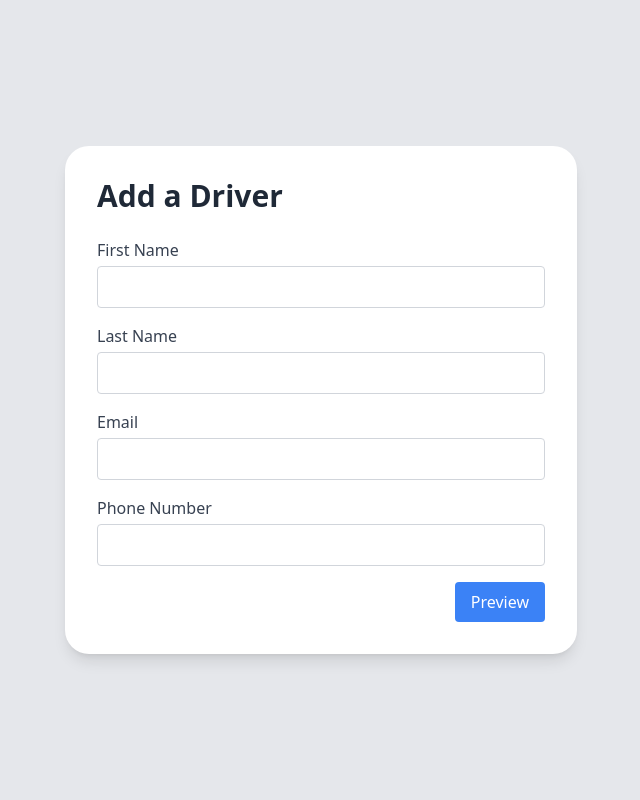
After one commit to Jonathancassara/RentalCar_WebApp, a Django app: template RentalCar/Frontend/templates/drivers.html in a window 1280 px wide. The commit adds this page. Shown: the whole page, without its empty margins (319-959 px from the left). Run offline with Django 5.2, Linux system fonts and the light colour scheme; the template is opened without the code that fills it, so the values that code supplies are empty.

Commit message:
create views
create page add  drivers ,  list drivers
style.css update

```diff
--- a/RentalCar/Frontend/static/css/style.css
+++ b/RentalCar/Frontend/static/css/style.css
@@ -152,7 +152,7 @@ html,
   -moz-tab-size: 4;
   /* 3 */
   -o-tab-size: 4;
-  tab-size: 4;
+     tab-size: 4;
   /* 3 */
   font-family: ui-sans-serif, system-ui, sans-serif, "Apple Color Emoji", "Segoe UI Emoji", "Segoe UI Symbol", "Noto Color Emoji";
   /* 4 */
@@ -197,7 +197,7 @@ Add the correct text decoration in Chrome, Edge, and Safari.
 
 abbr:where([title]) {
   -webkit-text-decoration: underline dotted;
-  text-decoration: underline dotted;
+          text-decoration: underline dotted;
 }
 
 /*
@@ -554,20 +554,96 @@ video {
   display: none;
 }
 
+.visible {
+  visibility: visible;
+}
+
+.collapse {
+  visibility: collapse;
+}
+
 .static {
   position: static;
+}
+
+.fixed {
+  position: fixed;
+}
+
+.relative {
+  position: relative;
+}
+
+.inset-0 {
+  inset: 0px;
+}
+
+.mb-4 {
+  margin-bottom: 1rem;
 }
 
 .mb-6 {
   margin-bottom: 1.5rem;
 }
 
+.mt-1 {
+  margin-top: 0.25rem;
+}
+
+.mt-6 {
+  margin-top: 1.5rem;
+}
+
+.block {
+  display: block;
+}
+
 .flex {
   display: flex;
 }
 
+.table {
+  display: table;
+}
+
+.contents {
+  display: contents;
+}
+
+.hidden {
+  display: none;
+}
+
 .min-h-screen {
   min-height: 100vh;
+}
+
+.w-full {
+  width: 100%;
+}
+
+.max-w-5xl {
+  max-width: 64rem;
+}
+
+.max-w-lg {
+  max-width: 32rem;
+}
+
+.max-w-md {
+  max-width: 28rem;
+}
+
+.border-collapse {
+  border-collapse: collapse;
+}
+
+.transform {
+  transform: translate(var(--tw-translate-x), var(--tw-translate-y)) rotate(var(--tw-rotate)) skewX(var(--tw-skew-x)) skewY(var(--tw-skew-y)) scaleX(var(--tw-scale-x)) scaleY(var(--tw-scale-y));
+}
+
+.resize {
+  resize: both;
 }
 
 .flex-col {
@@ -578,8 +654,18 @@ video {
   align-items: center;
 }
 
+.justify-end {
+  justify-content: flex-end;
+}
+
 .justify-center {
   justify-content: center;
+}
+
+.space-x-4 > :not([hidden]) ~ :not([hidden]) {
+  --tw-space-x-reverse: 0;
+  margin-right: calc(1rem * var(--tw-space-x-reverse));
+  margin-left: calc(1rem * calc(1 - var(--tw-space-x-reverse)));
 }
 
 .space-y-4 > :not([hidden]) ~ :not([hidden]) {
@@ -596,6 +682,24 @@ video {
   border-radius: 1.5rem;
 }
 
+.border {
+  border-width: 1px;
+}
+
+.border-b {
+  border-bottom-width: 1px;
+}
+
+.border-gray-300 {
+  --tw-border-opacity: 1;
+  border-color: rgb(209 213 219 / var(--tw-border-opacity, 1));
+}
+
+.bg-black {
+  --tw-bg-opacity: 1;
+  background-color: rgb(0 0 0 / var(--tw-bg-opacity, 1));
+}
+
 .bg-blue-500 {
   --tw-bg-opacity: 1;
   background-color: rgb(59 130 246 / var(--tw-bg-opacity, 1));
@@ -604,6 +708,11 @@ video {
 .bg-gray-200 {
   --tw-bg-opacity: 1;
   background-color: rgb(229 231 235 / var(--tw-bg-opacity, 1));
+}
+
+.bg-gray-500 {
+  --tw-bg-opacity: 1;
+  background-color: rgb(107 114 128 / var(--tw-bg-opacity, 1));
 }
 
 .bg-green-500 {
@@ -631,8 +740,30 @@ video {
   background-color: rgb(234 179 8 / var(--tw-bg-opacity, 1));
 }
 
+.bg-opacity-50 {
+  --tw-bg-opacity: 0.5;
+}
+
+.p-4 {
+  padding: 1rem;
+}
+
+.p-6 {
+  padding: 1.5rem;
+}
+
 .p-8 {
   padding: 2rem;
+}
+
+.px-3 {
+  padding-left: 0.75rem;
+  padding-right: 0.75rem;
+}
+
+.px-4 {
+  padding-left: 1rem;
+  padding-right: 1rem;
 }
 
 .px-6 {
@@ -640,9 +771,27 @@ video {
   padding-right: 1.5rem;
 }
 
+.py-2 {
+  padding-top: 0.5rem;
+  padding-bottom: 0.5rem;
+}
+
 .py-3 {
   padding-top: 0.75rem;
   padding-bottom: 0.75rem;
+}
+
+.text-left {
+  text-align: left;
+}
+
+.text-center {
+  text-align: center;
+}
+
+.text-3xl {
+  font-size: 1.875rem;
+  line-height: 2.25rem;
 }
 
 .text-4xl {
@@ -650,8 +799,27 @@ video {
   line-height: 2.5rem;
 }
 
+.text-xl {
+  font-size: 1.25rem;
+  line-height: 1.75rem;
+}
+
 .font-bold {
   font-weight: 700;
+}
+
+.font-medium {
+  font-weight: 500;
+}
+
+.text-gray-600 {
+  --tw-text-opacity: 1;
+  color: rgb(75 85 99 / var(--tw-text-opacity, 1));
+}
+
+.text-gray-700 {
+  --tw-text-opacity: 1;
+  color: rgb(55 65 81 / var(--tw-text-opacity, 1));
 }
 
 .text-gray-800 {
@@ -659,9 +827,18 @@ video {
   color: rgb(31 41 55 / var(--tw-text-opacity, 1));
 }
 
+.text-green-500 {
+  --tw-text-opacity: 1;
+  color: rgb(34 197 94 / var(--tw-text-opacity, 1));
+}
+
 .text-white {
   --tw-text-opacity: 1;
   color: rgb(255 255 255 / var(--tw-text-opacity, 1));
+}
+
+.underline {
+  text-decoration-line: underline;
 }
 
 .shadow-lg {
@@ -670,16 +847,29 @@ video {
   box-shadow: var(--tw-ring-offset-shadow, 0 0 #0000), var(--tw-ring-shadow, 0 0 #0000), var(--tw-shadow);
 }
 
-/* Forcer l'inclusion des classes de couleurs */
+.shadow-md {
+  --tw-shadow: 0 4px 6px -1px rgb(0 0 0 / 0.1), 0 2px 4px -2px rgb(0 0 0 / 0.1);
+  --tw-shadow-colored: 0 4px 6px -1px var(--tw-shadow-color), 0 2px 4px -2px var(--tw-shadow-color);
+  box-shadow: var(--tw-ring-offset-shadow, 0 0 #0000), var(--tw-ring-shadow, 0 0 #0000), var(--tw-shadow);
+}
 
-.bg-blue-500, .bg-blue-600, .bg-green-500, .bg-green-600,
-.bg-yellow-500, .bg-yellow-600, .bg-red-500, .bg-red-600 {
-  /* Rien, mais cela forcera Tailwind à les inclure */
+.outline {
+  outline-style: solid;
 }
 
 .hover\:bg-blue-600:hover {
   --tw-bg-opacity: 1;
   background-color: rgb(37 99 235 / var(--tw-bg-opacity, 1));
+}
+
+.hover\:bg-gray-100:hover {
+  --tw-bg-opacity: 1;
+  background-color: rgb(243 244 246 / var(--tw-bg-opacity, 1));
+}
+
+.hover\:bg-gray-600:hover {
+  --tw-bg-opacity: 1;
+  background-color: rgb(75 85 99 / var(--tw-bg-opacity, 1));
 }
 
 .hover\:bg-green-600:hover {
@@ -696,3 +886,19 @@ video {
   --tw-bg-opacity: 1;
   background-color: rgb(202 138 4 / var(--tw-bg-opacity, 1));
 }
+
+.focus\:outline-none:focus {
+  outline: 2px solid transparent;
+  outline-offset: 2px;
+}
+
+.focus\:ring-2:focus {
+  --tw-ring-offset-shadow: var(--tw-ring-inset) 0 0 0 var(--tw-ring-offset-width) var(--tw-ring-offset-color);
+  --tw-ring-shadow: var(--tw-ring-inset) 0 0 0 calc(2px + var(--tw-ring-offset-width)) var(--tw-ring-color);
+  box-shadow: var(--tw-ring-offset-shadow), var(--tw-ring-shadow), var(--tw-shadow, 0 0 #0000);
+}
+
+.focus\:ring-blue-500:focus {
+  --tw-ring-opacity: 1;
+  --tw-ring-color: rgb(59 130 246 / var(--tw-ring-opacity, 1));
+}
--- /dev/null
+++ b/RentalCar/Frontend/templates/drivers.html
@@ -0,0 +1,136 @@
+{% load static %}
+<!DOCTYPE html>
+<html lang="en">
+<head>
+    <meta charset="UTF-8">
+    <meta name="viewport" content="width=device-width, initial-scale=1.0">
+    <title>Add Driver</title>
+    <!-- Link to Tailwind CSS -->
+    <link href="{% static 'css/style.css' %}" rel="stylesheet">
+</head>
+<body class="bg-gray-200 min-h-screen flex items-center justify-center">
+    <!-- Main Container -->
+    <div class="bg-white p-8 rounded-3xl shadow-lg w-full max-w-lg">
+        <!-- Title -->
+        <h1 class="text-3xl font-bold text-gray-800 mb-6">Add a Driver</h1>
+
+        <!-- Driver Form -->
+        <form id="driverForm">
+            <!-- Name -->
+            <div class="mb-4">
+                <label for="name" class="block text-gray-700 font-medium">First Name</label>
+                <input type="text" id="name" name="name" required
+                    class="w-full border border-gray-300 rounded px-3 py-2 mt-1 focus:ring-2 focus:ring-blue-500 focus:outline-none">
+            </div>
+            <!-- Surname -->
+            <div class="mb-4">
+                <label for="surname" class="block text-gray-700 font-medium">Last Name</label>
+                <input type="text" id="surname" name="surname" required
+                    class="w-full border border-gray-300 rounded px-3 py-2 mt-1 focus:ring-2 focus:ring-blue-500 focus:outline-none">
+            </div>
+            <!-- Email -->
+            <div class="mb-4">
+                <label for="email" class="block text-gray-700 font-medium">Email</label>
+                <input type="email" id="email" name="email" required
+                    class="w-full border border-gray-300 rounded px-3 py-2 mt-1 focus:ring-2 focus:ring-blue-500 focus:outline-none">
+            </div>
+            <!-- Phone Number -->
+            <div class="mb-4">
+                <label for="phone" class="block text-gray-700 font-medium">Phone Number</label>
+                <input type="text" id="phone" name="phone" required
+                    class="w-full border border-gray-300 rounded px-3 py-2 mt-1 focus:ring-2 focus:ring-blue-500 focus:outline-none">
+            </div>
+
+            <!-- Buttons -->
+            <div class="flex justify-end space-x-4">
+                <button type="button" onclick="previewDriver()"
+                    class="bg-blue-500 text-white px-4 py-2 rounded hover:bg-blue-600">
+                    Preview
+                </button>
+            </div>
+        </form>
+    </div>
+
+    <!-- Preview Modal -->
+    <div id="previewModal" class="hidden fixed inset-0 bg-black bg-opacity-50 flex items-center justify-center">
+        <div class="bg-white p-6 rounded-3xl shadow-lg w-full max-w-md">
+            <h2 class="text-xl font-bold mb-4">Confirm Driver Details</h2>
+            <p><strong>First Name:</strong> <span id="previewName"></span></p>
+            <p><strong>Last Name:</strong> <span id="previewSurname"></span></p>
+            <p><strong>Email:</strong> <span id="previewEmail"></span></p>
+            <p><strong>Phone Number:</strong> <span id="previewPhone"></span></p>
+            <div class="flex justify-end space-x-4 mt-6">
+                <button onclick="closePreviewModal()"
+                    class="bg-gray-500 text-white px-4 py-2 rounded hover:bg-gray-600">
+                    Edit
+                </button>
+                <button onclick="submitDriver()"
+                    class="bg-green-500 text-white px-4 py-2 rounded hover:bg-green-600">
+                    Confirm
+                </button>
+            </div>
+        </div>
+    </div>
+
+    <!-- Success Modal -->
+    <div id="successModal" class="hidden fixed inset-0 bg-black bg-opacity-50 flex items-center justify-center">
+        <div class="bg-white p-6 rounded-3xl shadow-lg w-full max-w-md text-center">
+            <h2 class="text-xl font-bold mb-4 text-green-500">Driver Added Successfully!</h2>
+            <button onclick="returnHome()"
+                class="bg-blue-500 text-white px-4 py-2 rounded hover:bg-blue-600">
+                Return to Home
+            </button>
+        </div>
+    </div>
+
+    <!-- JavaScript for Modal Functionality -->
+    <script>
+        // Open the preview modal and populate with form data
+        function previewDriver() {
+            // Populate modal with form data
+            document.getElementById('previewName').textContent = document.getElementById('name').value;
+            document.getElementById('previewSurname').textContent = document.getElementById('surname').value;
+            document.getElementById('previewEmail').textContent = document.getElementById('email').value;
+            document.getElementById('previewPhone').textContent = document.getElementById('phone').value;
+
+            // Show preview modal
+            document.getElementById('previewModal').classList.remove('hidden');
+        }
+
+        // Close the preview modal
+        function closePreviewModal() {
+            document.getElementById('previewModal').classList.add('hidden');
+        }
+
+        // Submit the form and show success modal
+        async function submitDriver() {
+            const form = document.getElementById('driverForm');
+            const formData = new FormData(form);
+
+            // Send data to the server
+            const response = await fetch('{% url "add_driver" %}', {
+                method: 'POST',
+                body: formData,
+                headers: {
+                    'X-CSRFToken': '{{ csrf_token }}',
+                }
+            });
+
+            if (response.ok) {
+                // Hide the preview modal
+                document.getElementById('previewModal').classList.add('hidden');
+
+                // Show the success modal
+                document.getElementById('successModal').classList.remove('hidden');
+            } else {
+                alert('Error adding driver. Please try again.');
+            }
+        }
+
+        // Return to the home page
+        function returnHome() {
+            window.location.href = '{% url "index" %}';
+        }
+    </script>
+</body>
+</html>
```
Also changed, not shown: RentalCar/Frontend/templates/index.html (+19 -13 lines), RentalCar/Frontend/templates/list_drivers.html (added, +102 -0 lines).
